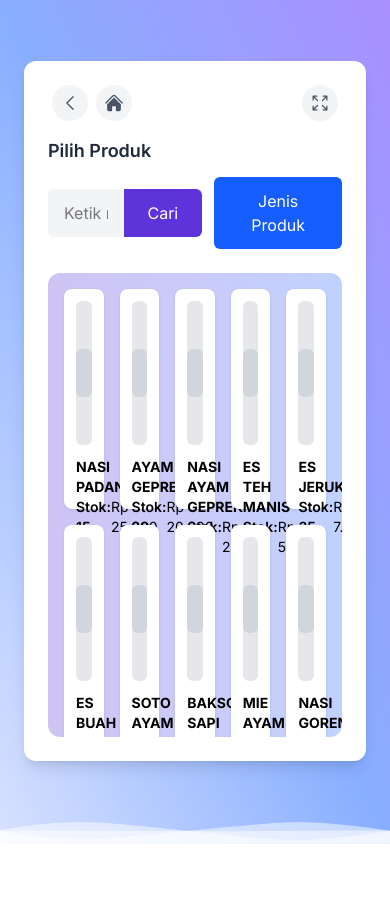
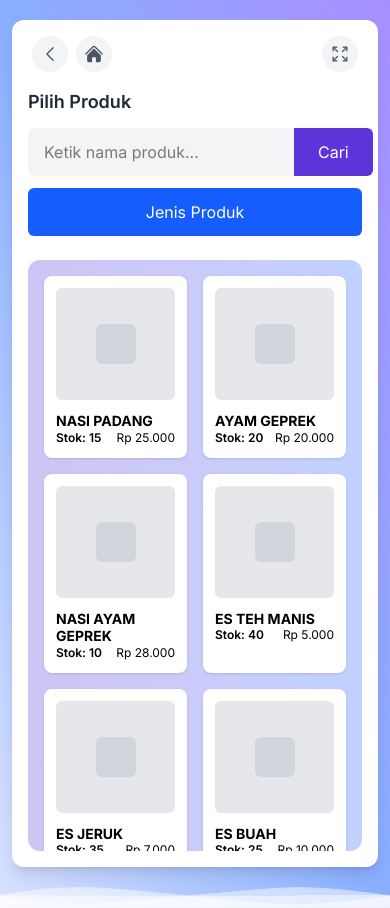
Before and after one commit to farhanangga/bimbim, a Next.js app: page /dashboard/modeKasir/pilihProduk in a window 390 px wide. Before the commit the page ends 844 px from the top, so only its background shows below. Built offline with nearby package versions, Linux system fonts and the light colour scheme.

Commit message:
Add responsive style

```diff
--- a/src/app/dashboard/modeKasir/pilihProduk/page.tsx
+++ b/src/app/dashboard/modeKasir/pilihProduk/page.tsx
@@ -13,7 +13,6 @@ interface Produk {
 export default function PilihProdukPage() {
   const router = useRouter();
 
-  // Data produk
   const produkList: Produk[] = [
     { id: 1, nama: "NASI PADANG", harga: 25000, stok: 15 },
     { id: 2, nama: "AYAM GEPREK", harga: 20000, stok: 20 },
@@ -42,7 +41,6 @@ export default function PilihProdukPage() {
   const [searchTerm, setSearchTerm] = useState("");
   const [filteredProduk, setFilteredProduk] = useState<Produk[]>(produkList);
 
-  // 🔒 Kunci scroll saat modal terbuka
   useEffect(() => {
     document.body.style.overflow = selectedProduct ? "hidden" : "auto";
     return () => {
@@ -50,7 +48,6 @@ export default function PilihProdukPage() {
     };
   }, [selectedProduct]);
 
-  // 🔍 Fungsi pencarian
   const handleSearch = () => {
     const term = searchTerm.trim().toLowerCase();
     if (term === "") {
@@ -76,21 +73,22 @@ export default function PilihProdukPage() {
 
   return (
     <div className="relative min-h-screen flex flex-col bg-gradient-to-tr from-[#D8E1FF] via-[#88AEFF] to-[#A88FFF]">
-      <div className="flex flex-1 items-center justify-center px-6">
-        <div className="relative flex flex-col bg-white p-6 rounded-xl w-[1200px] h-[700px] shadow-lg my-5 overflow-hidden">
+      <div className="flex flex-1 items-center justify-center px-3 md:px-6">
+        <div className="relative flex flex-col bg-white p-4 md:p-6 rounded-xl w-full max-w-[1200px] h-auto md:h-[700px] shadow-lg my-5 overflow-hidden">
+
           <TopBar />
 
           <p className="font-semibold mb-3 text-gray-800 text-lg">Pilih Produk</p>
 
-          {/* 🔍 Input Pencarian */}
-          <div className="flex justify-between items-center gap-3 mb-6 w-full">
-            <div className="flex justify-between w-full">
+          {/* 🔍 Search */}
+          <div className="flex flex-col md:flex-row justify-between items-center gap-3 mb-6 w-full">
+            <div className="flex w-full">
               <input
                 type="text"
                 placeholder="Ketik nama produk..."
                 value={searchTerm}
                 onChange={(e) => setSearchTerm(e.target.value)}
-                className="flex-1 px-4 py-3 text-black rounded-l-md bg-gray-100 focus:outline-none w-full"
+                className="flex-1 px-4 py-3 text-black rounded-l-md bg-gray-100 focus:outline-none"
               />
               <button
                 onClick={handleSearch}
@@ -100,79 +98,96 @@ export default function PilihProdukPage() {
               </button>
             </div>
 
-            <button className="bg-blue-600 hover:bg-blue-700 text-white px-6 py-3 rounded-md w-50">
+            <button className="bg-blue-600 hover:bg-blue-700 text-white px-6 py-3 rounded-md w-full md:w-auto">
               Jenis Produk
             </button>
           </div>
 
-          {/* Grid Produk */}
-          <div className="grid grid-cols-5 gap-4 bg-gradient-to-r from-[#5D3ADA]/30 to-[#2B68FF]/30 p-4 rounded-xl overflow-y-auto h-125">
+          {/* Grid Produk – RESPONSIVE */}
+          <div className="
+            grid
+            grid-cols-2
+            sm:grid-cols-3
+            md:grid-cols-4
+            lg:grid-cols-5
+            gap-4
+            bg-gradient-to-r from-[#5D3ADA]/30 to-[#2B68FF]/30
+            p-4
+            rounded-xl
+            overflow-y-auto
+            max-h-[70vh] md:h-125
+          ">
             {filteredProduk.length > 0 ? (
               filteredProduk.map((item) => (
                 <div
                   key={item.id}
                   onClick={() => openModal(item)}
-                  className="cursor-pointer bg-white rounded-lg p-3 h-55 shadow-sm hover:shadow-md transition"
+                  className="cursor-pointer bg-white rounded-lg p-3 shadow-sm hover:shadow-md transition h-auto"
                 >
-                  <div className="bg-gray-200 rounded-md h-36 flex items-center justify-center">
-                    <div className="w-12 h-12 bg-gray-300 rounded-md" />
+                  <div className="bg-gray-200 rounded-md h-28 md:h-36 flex items-center justify-center">
+                    <div className="w-10 h-10 bg-gray-300 rounded-md" />
                   </div>
+
                   <div className="flex flex-col justify-between mt-3 text-sm">
-                    <p className="font-bold text-black">{item.nama}</p>
-                    <div className="flex justify-between">
+                    <p className="font-bold text-black leading-tight">{item.nama}</p>
+                    <div className="flex justify-between text-xs md:text-sm">
                       <p className="text-black font-semibold">Stok: {item.stok}</p>
-                      <p className="text-black">
-                        Rp {item.harga.toLocaleString("id-ID")}
-                      </p>
+                      <p className="text-black">Rp {item.harga.toLocaleString("id-ID")}</p>
                     </div>
                   </div>
                 </div>
               ))
             ) : (
-              <p className="text-center text-gray-600 col-span-5 py-10">
+              <p className="text-center text-gray-600 col-span-full py-10">
                 Produk tidak ditemukan
               </p>
             )}
           </div>
 
-          {/* Modal */}
+          {/* Modal RESPONSIVE */}
           {selectedProduct && (
             <div
-              className="fixed inset-0 z-50 bg-black/40 flex items-center justify-center"
+              className="fixed inset-0 z-50 bg-black/40 flex items-center justify-center px-4"
               onClick={closeModal}
             >
               <div
-                className="bg-white rounded-xl shadow-lg p-10"
+                className="bg-white rounded-xl shadow-lg p-6 md:p-10 w-full max-w-md"
                 onClick={(e) => e.stopPropagation()}
               >
-                <div className="flex items-center justify-between gap-10">
-                  <div className="flex flex-col justify-between">
-                    <div className="bg-gray-200 rounded-md w-52 h-38 flex items-center justify-center mb-3">
+                <div className="flex flex-col md:flex-row items-center md:items-start justify-between gap-6">
+
+                  {/* Left */}
+                  <div className="flex flex-col items-center md:items-start">
+                    <div className="bg-gray-200 rounded-md w-40 h-32 md:w-52 md:h-38 flex items-center justify-center mb-3">
                       <div className="w-12 h-12 bg-gray-300 rounded-md" />
                     </div>
 
                     <p className="font-bold text-lg text-black">
                       {selectedProduct.nama}
                     </p>
-                    <div className="flex justify-between">
+
+                    <div className="flex justify-between w-full">
                       <p className="text-gray-700">Stok: {selectedProduct.stok}</p>
-                      <p className="text-gray-700 mb-4">
+                      <p className="text-gray-700">
                         Rp {selectedProduct.harga.toLocaleString("id-ID")}
                       </p>
                     </div>
                   </div>
 
-                  <div className="flex flex-col justify-between gap-5 w-50">
-                    <div className="flex items-center justify-center gap-4 mb-5">
+                  {/* Right */}
+                  <div className="flex flex-col justify-between gap-5 w-full md:w-52">
+                    <div className="flex items-center justify-center gap-4">
                       <button
                         onClick={() => setQuantity((q) => Math.max(1, q - 1))}
                         className="bg-blue-500 hover:bg-blue-600 text-white w-10 h-10 rounded-md text-lg font-bold"
                       >
                         -
                       </button>
+
                       <span className="text-2xl font-semibold text-black">
                         {quantity}
                       </span>
+
                       <button
                         onClick={() => setQuantity((q) => q + 1)}
                         className="bg-blue-500 hover:bg-blue-600 text-white w-10 h-10 rounded-md text-lg font-bold"
@@ -196,10 +211,12 @@ export default function PilihProdukPage() {
                       </button>
                     </div>
                   </div>
+
                 </div>
               </div>
             </div>
           )}
+
         </div>
       </div>
 
```
